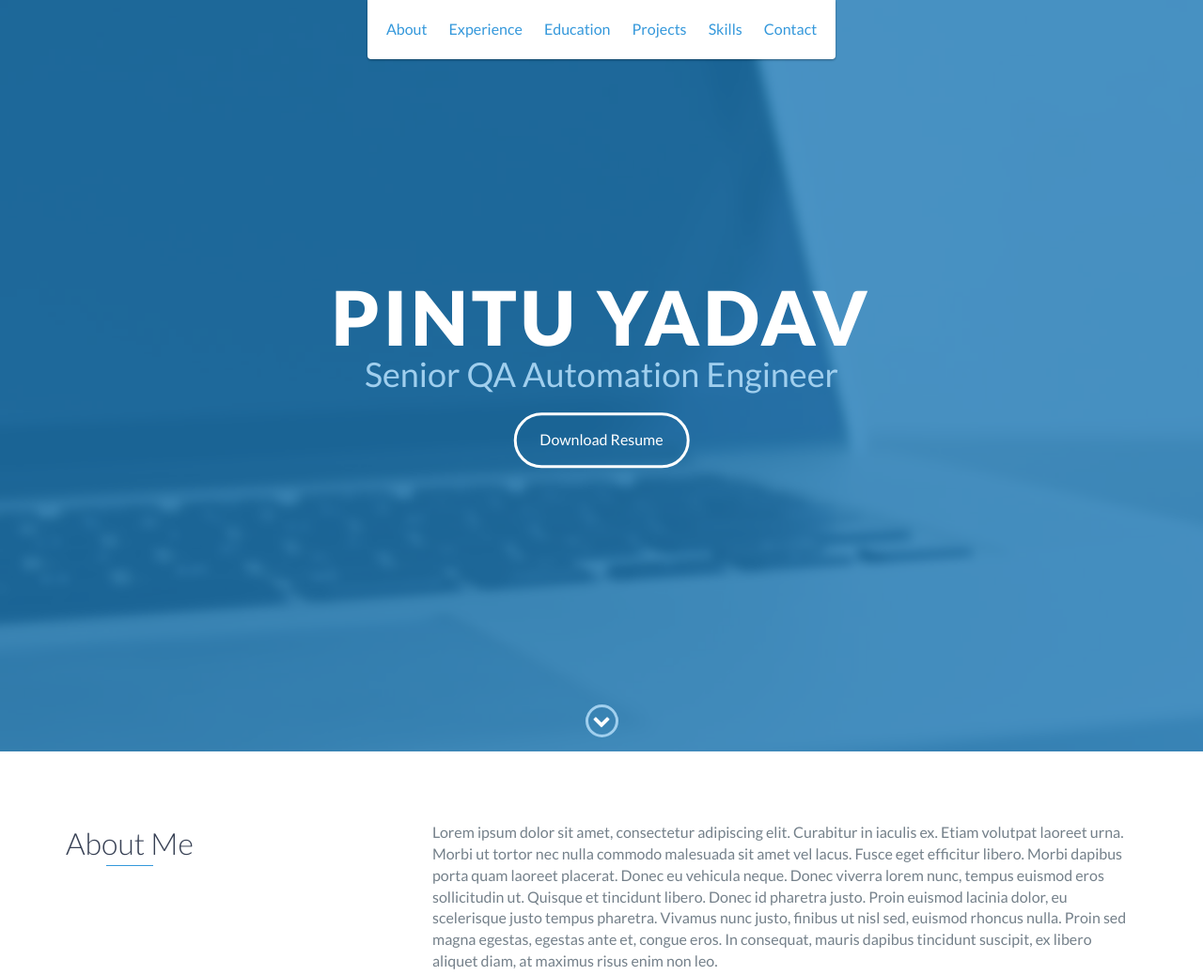
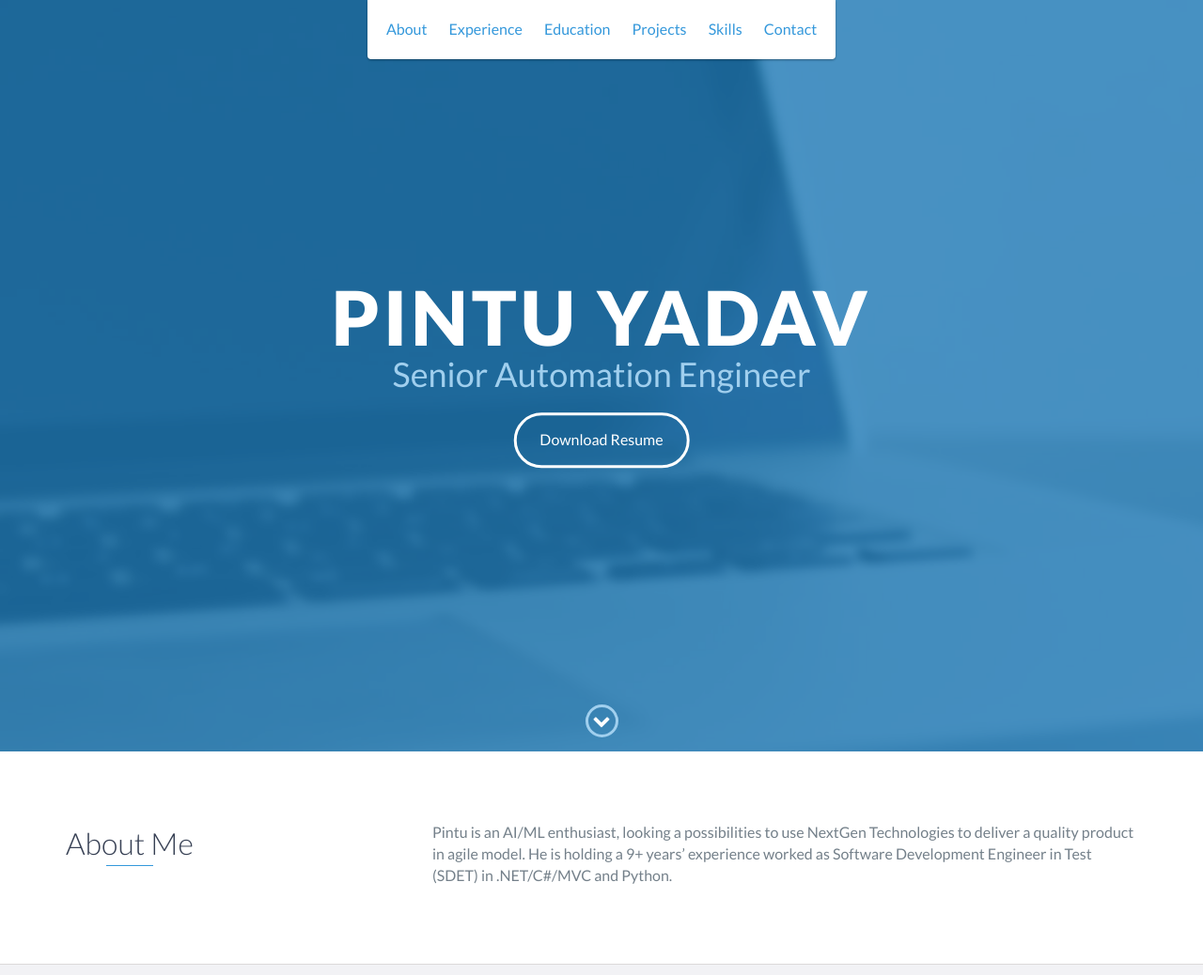
Before and after one commit to pro-pintuyadav/resume, a website: page index.html in a window 1280 px wide. Shown: the top 1038 px of the page at 94% size. Drawn offline with nearby package versions, Linux system fonts and the light colour scheme.

Commit message:
Update index.html

```diff
--- a/index.html
+++ b/index.html
@@ -49,7 +49,7 @@
     <div id="lead">
         <div id="lead-content">
             <h1>Pintu Yadav</h1>
-            <h2>Senior QA Automation Engineer</h2>
+            <h2>Senior Automation Engineer</h2>
             <a href="#" class="btn-rounded-white">Download Resume</a>
         </div>
         <!-- End #lead-content -->
@@ -73,9 +73,7 @@
                 </div>
                 <div class="col-md-8">
                     <p>
-                        Lorem ipsum dolor sit amet, consectetur adipiscing elit. Curabitur in iaculis ex. Etiam volutpat laoreet urna. Morbi ut tortor nec nulla commodo malesuada sit amet vel lacus. Fusce eget efficitur libero. Morbi dapibus porta quam laoreet placerat. Donec
-                        eu vehicula neque. Donec viverra lorem nunc, tempus euismod eros sollicitudin ut. Quisque et tincidunt libero. Donec id pharetra justo. Proin euismod lacinia dolor, eu scelerisque justo tempus pharetra. Vivamus nunc justo, finibus
-                        ut nisl sed, euismod rhoncus nulla. Proin sed magna egestas, egestas ante et, congue eros. In consequat, mauris dapibus tincidunt suscipit, ex libero aliquet diam, at maximus risus enim non leo.
+                       Pintu is an AI/ML enthusiast, looking a possibilities to use NextGen Technologies to deliver a quality product in agile model. He is holding a 9+ years’ experience worked as Software Development Engineer in Test (SDET) in .NET/C#/MVC and Python.
                     </p>
                 </div>
             </div>
```
